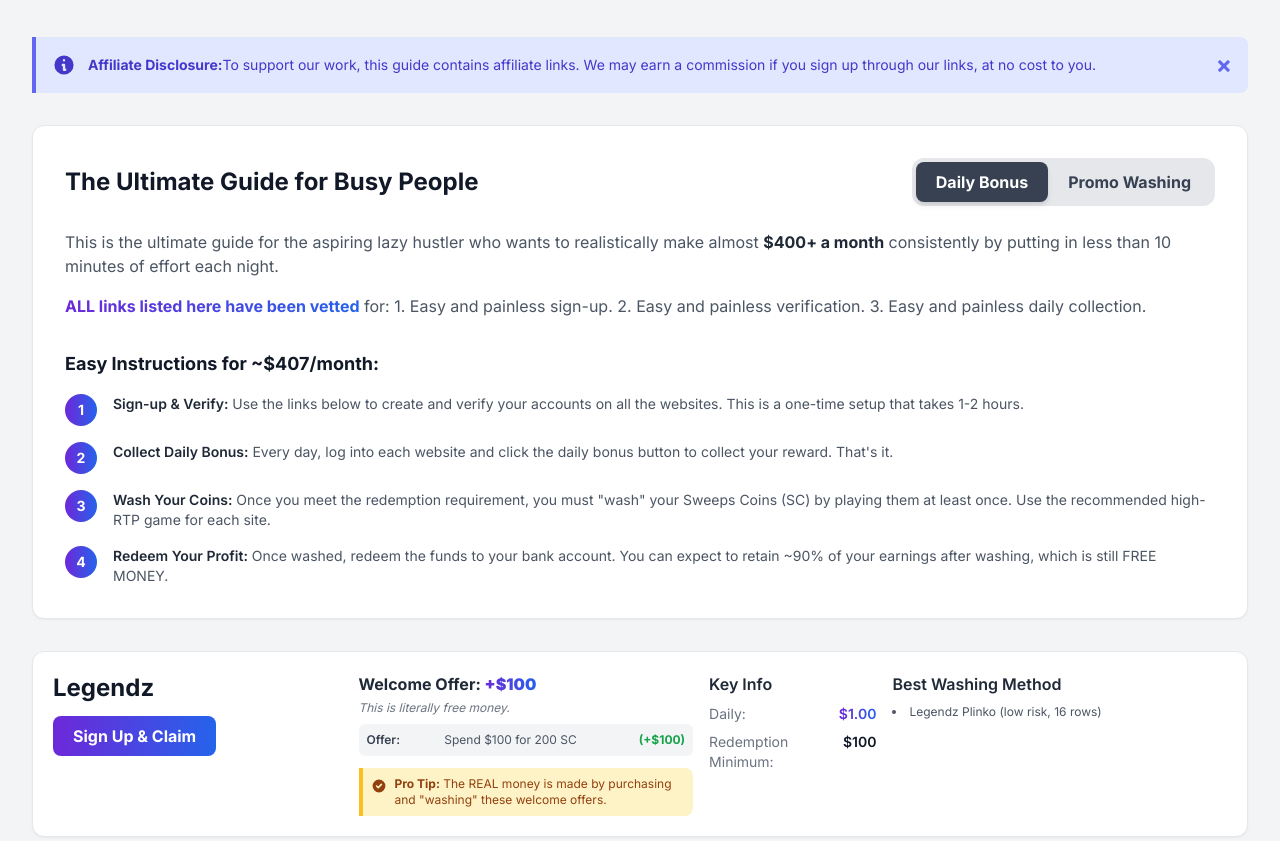
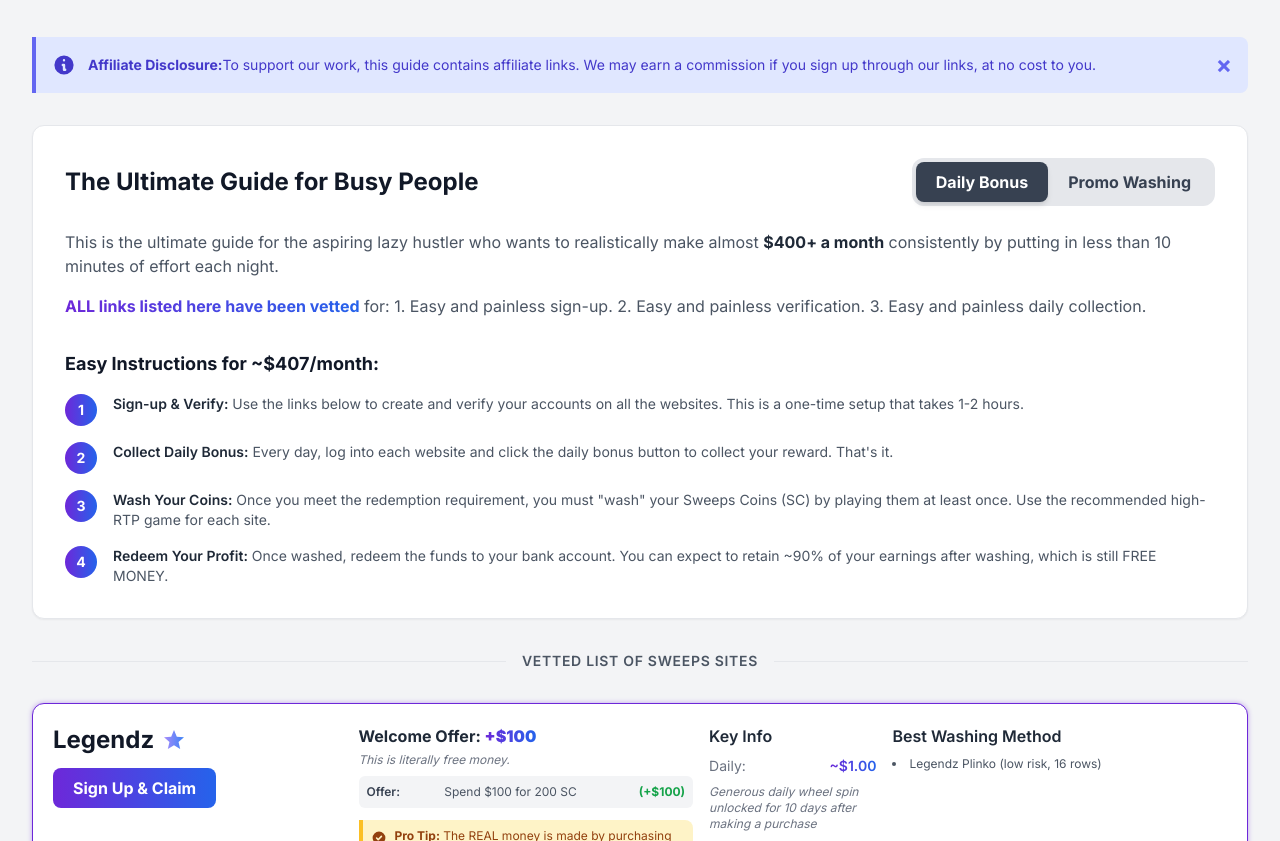
Before and after one commit to chubbypingoo/chubbypingoo.github.io, a plain HTML site: page index.html in a window 1280 px wide. Shown: the part 111-952 px from the top of the page. Drawn offline with nearby package versions, Linux system fonts and the light colour scheme.

Commit message:
Update index.html

```diff
--- a/index.html
+++ b/index.html
@@ -43,6 +43,16 @@
         @keyframes fadeIn {
             from { opacity: 0; transform: translateY(10px); }
             to { opacity: 1; transform: translateY(0); }
+        }
+        .glow-border {
+          border-width: 2px;
+          border-color: #6d28d9;
+          animation: glowing 2.5s infinite ease-in-out;
+        }
+        @keyframes glowing {
+            0% { box-shadow: 0 0 5px rgba(109, 40, 217, 0.4); }
+            50% { box-shadow: 0 0 20px rgba(37, 99, 235, 0.7); }
+            100% { box-shadow: 0 0 5px rgba(109, 40, 217, 0.4); }
         }
     </style>
 </head>
@@ -143,6 +153,15 @@
                 </div>
             </div>
 
+            <div class="relative my-8">
+              <div class="absolute inset-0 flex items-center" aria-hidden="true">
+                <div class="w-full border-t border-gray-200"></div>
+              </div>
+              <div class="relative flex justify-center">
+                <span class="bg-gray-100 px-4 text-sm font-semibold text-gray-600 uppercase tracking-wider">Vetted List of Sweeps Sites</span>
+              </div>
+            </div>
+
             <div class="space-y-4" id="casino-list-container">
                 <!-- Casino rows will be injected here by JavaScript -->
             </div>
@@ -159,6 +178,11 @@
                 <p class="mb-4">To support this guide, we may earn a commission if you sign up using our affiliate links, at no extra cost to you. We only recommend sites we have personally vetted.</p>
                 <p class="font-bold mb-2 text-gray-600">Disclaimer & Responsible Gaming</p>
                 <p>This guide is for informational and entertainment purposes only and is not financial advice. All earnings are estimates and not guaranteed. Sweeps casinos involve risk. Please play responsibly and within your means. If you have a gambling problem, please seek help by calling 1-800-GAMBLER. You must be of legal age (21+ in most areas) to participate.</p>
+                <div class="mt-6">
+                    <a href="disclaimer.html" class="inline-block bg-white text-gray-700 font-semibold py-3 px-6 rounded-lg border border-gray-300 hover:bg-gray-100 transition-colors shadow-sm">
+                        Read Full Disclaimer
+                    </a>
+                </div>
             </div>
         </footer>
 
@@ -167,7 +191,7 @@
     <script>
         // --- DATA ---
         const casinos = [
-            { name: "Legendz", link: "https://tracker.gemified.io/r/8gAMYu7DruEN/68cc30a42c36d1428856200f", daily: "$1.00", minRedeem: "$100", washGames: ["Legendz Plinko (low risk, 16 rows)"], welcome: { totalProfit: "100", description: "This is literally free money.", steps: [{ id: 1, cost: "$100", value: "200 SC", profit: "100" }] } },
+            { name: "Legendz", link: "https://tracker.gemified.io/r/8gAMYu7DruEN/68cc30a42c36d1428856200f", daily: "~$1.00", dailyNote: "Generous daily wheel spin unlocked for 10 days after making a purchase", minRedeem: "$100", washGames: ["Legendz Plinko (low risk, 16 rows)"], welcome: { totalProfit: "100", description: "This is literally free money.", steps: [{ id: 1, cost: "$100", value: "200 SC", profit: "100" }] } },
             { name: "Jackpota", link: "https://www.jackpota.com/?r=188778916", daily: "$0.35", minRedeem: "$75", washGames: ["UPlinko (low risk, 16 rows)"], welcome: { totalProfit: "71", description: "Easy money, do not skip this 4-part bonus.", steps: [ { id: 1, cost: "$10", value: "25 SC", profit: "15" }, { id: 2, cost: "$20", value: "40 SC", profit: "20" }, { id: 3, cost: "$75", value: "100 SC", profit: "25" }, { id: 4, cost: "$45", value: "56 SC", profit: "11" } ] } },
             { name: "McLuck", link: "https://tracker.gemified.io/r/8gAMYu7DruEN/68cc30972c36d14288561fcd", daily: "$0.30", minRedeem: "$75", washGames: ["Gravity Blackjack (99.46% RTP)", "Gravity Plinko (low risk)", "Gravity Roulette (Red+Odd)"], welcome: { totalProfit: "60", description: "Easy money, do not skip this 3-part bonus.", steps: [ { id: 1, cost: "$10", value: "25 SC", profit: "15" }, { id: 2, cost: "$20", value: "40 SC", profit: "20" }, { id: 3, cost: "$75", value: "100 SC", profit: "25" } ] } },
             { name: "PlayFame", link: "https://tracker.gemified.io/r/8gAMYu7DruEN/68cc30a22c36d14288561ff9", daily: "$0.30", minRedeem: "$75", washGames: ["Gravity Blackjack (99.46% RTP)", "Gravity Plinko (low risk)", "Gravity Roulette (Red+Odd)"], welcome: { totalProfit: "60", description: "Easy money, do not skip this 3-part bonus.", steps: [ { id: 1, cost: "$10", value: "25 SC", profit: "15" }, { id: 2, cost: "$20", value: "40 SC", profit: "20" }, { id: 3, cost: "$75", value: "100 SC", profit: "25" } ] } },
@@ -182,7 +206,7 @@
             { name: "Luckyhands", link: "https://luckyhands.com/sign-up?code=969a5492-2ebd-42a2-b713-cb4e9476e9c1", daily: "$0.30", minRedeem: "$50", washGames: ["Plinko (low risk, 16 rows)", "Epic Joker (97% RTP)"], welcome: { totalProfit: "5", description: "Smaller, but still profitable.", steps: [{ id: 1, cost: "$15", value: "20 SC", profit: "5" }] } },
             { name: "Stake.us", link: "http://stake.us/?c=cwdlJNCB", daily: "$1.00", minRedeem: "$45", washGames: ["N/A - Instantly withdrawable!"], welcome: null },
             { name: "Chumba", link: "https://login.chumbacasino.com/register", daily: "$1.00", minRedeem: "$100", washGames: ["Blackjack (Basic Strategy)", "Starspell (96.17% RTP)"], welcome: { totalProfit: "20", description: "A classic and reliable offer.", steps: [{ id: 1, cost: "$10", value: "30 SC", profit: "20" }] } },
-            { name: "SpinPals", link: "https://www.spinpals.com/?referralcode=e94d9b6c-2e8d-4an-9023-01d288c50c63", daily: "$0.50", minRedeem: "$100", washGames: ["Plinko Dare 2 Win", "Speed Crash (1.1x setting)"], welcome: { totalProfit: "15", description: "Includes a wheel spin.", steps: [{ id: 1, cost: "$10", value: "25 SC", profit: "15" }] } },
+            { name: "SpinPals", link: "https://www.spinpals.com/?referralcode=e94d9b6c-2e8d-49ae-9023-01d288c50c63", daily: "$0.50", minRedeem: "$100", washGames: ["Plinko Dare 2 Win", "Speed Crash (1.1x setting)"], welcome: { totalProfit: "15", description: "Includes a wheel spin.", steps: [{ id: 1, cost: "$10", value: "25 SC", profit: "15" }] } },
             { name: "Global Poker", link: "https://play.globalpoker.com/", daily: "$0.50", minRedeem: "$100", washGames: ["Blackjack (Basic Strategy)"], welcome: null },
             { name: "Moozi", link: "https://moozi.com/signup?referral_code=4460521292", daily: "$0.30", minRedeem: "$100", washGames: ["Adrenaline Rush XCrash (1.1x)"], welcome: null },
         ];
@@ -199,8 +223,25 @@
         }
 
         const createCasinoRow = (casino, index) => {
+            const featuredCasinos = ["Legendz", "McLuck", "PlayFame", "SpinBlitz", "Jackpota"];
+            const isFeatured = featuredCasinos.includes(casino.name);
             let welcomeBonusHTML = '';
             let proTipHTML = '';
+            let badgeHTML = '';
+
+            if(isFeatured) {
+                badgeHTML = `
+                    <svg class="w-6 h-6" viewBox="0 0 24 24" fill="none" xmlns="http://www.w3.org/2000/svg">
+                        <defs>
+                            <linearGradient id="grad1" x1="0%" y1="0%" x2="100%" y2="0%">
+                            <stop offset="0%" style="stop-color:#A78BFA;stop-opacity:1" />
+                            <stop offset="100%" style="stop-color:#3B82F6;stop-opacity:1" />
+                            </linearGradient>
+                        </defs>
+                        <path d="M12 17.27L18.18 21l-1.64-7.03L22 9.24l-7.19-.61L12 2 9.19 8.63 2 9.24l5.46 4.73L5.82 21 12 17.27z" fill="url(#grad1)"/>
+                    </svg>
+                `;
+            }
 
             if (casino.welcome) {
                 if (index === 0) { // Only add pro tip to the first item
@@ -239,13 +280,16 @@
             const washGamesHTML = casino.washGames.map(game => `<li class="text-gray-600">${game}</li>`).join('');
 
             return `
-                <div class="bg-white rounded-xl p-5 border border-gray-200 shadow-sm">
+                <div class="bg-white rounded-xl p-5 border shadow-sm ${isFeatured ? 'glow-border' : 'border-gray-200'}">
                     <div class="flex flex-col lg:flex-row lg:items-start gap-4">
                         <!-- Left Side: Name & CTA (Most Important) -->
                         <div class="w-full lg:w-1/4 flex flex-col items-start space-y-3">
-                            <a href="${casino.link}" target="_blank" rel="noopener noreferrer" class="hover:underline">
-                                <h3 class="text-2xl font-bold text-gray-900">${casino.name}</h3>
-                            </a>
+                            <div class="flex items-center gap-2">
+                                <a href="${casino.link}" target="_blank" rel="noopener noreferrer" class="hover:underline">
+                                    <h3 class="text-2xl font-bold text-gray-900">${casino.name}</h3>
+                                </a>
+                                ${badgeHTML}
+                            </div>
                              <a href="${casino.link}" target="_blank" rel="noopener noreferrer" class="cta-button w-full sm:w-auto gradient-bg text-white font-bold py-2 px-5 rounded-lg text-center block">
                                 Sign Up & Claim
                             </a>
@@ -261,7 +305,8 @@
                                         <span class="text-gray-500">Daily:</span>
                                         <span class="font-semibold gradient-text">${casino.daily}</span>
                                     </div>
-                                    <div class="flex justify-between">
+                                    ${casino.dailyNote ? `<div class="text-xs text-gray-500 italic">${casino.dailyNote}</div>` : ''}
+                                    <div class="flex justify-between pt-1">
                                         <span class="text-gray-500">Redemption Minimum:</span>
                                         <span class="font-semibold text-gray-900">${casino.minRedeem}</span>
                                     </div>
@@ -280,7 +325,7 @@
         };
 
         const renderTotals = () => {
-            const dailyTotal = casinos.reduce((acc, c) => acc + parseFloat(c.daily.replace('$', '')), 0);
+            const dailyTotal = casinos.reduce((acc, c) => acc + parseFloat(c.daily.replace('~', '').replace('$', '')), 0);
             const monthlyTotal = dailyTotal * 31;
             const yearlyTotal = monthlyTotal * 12;
             const welcomeTotal = casinos.filter(c => c.welcome).reduce((acc, c) => acc + parseFloat(c.welcome.totalProfit), 0);
@@ -333,23 +378,17 @@
             const guideTitle = document.getElementById('guide-title');
 
             function setActiveGuide(guideName) {
-                if (guideName === 'daily') {
-                    guideTitle.textContent = 'The Ultimate Guide for Busy People';
-                    dailyBtn.classList.add('guide-toggle-active');
-                    dailyBtn.classList.remove('text-gray-700');
-                    washingBtn.classList.remove('guide-toggle-active');
-                    washingBtn.classList.add('text-gray-700');
-                    dailyContent.classList.remove('hidden');
-                    washingContent.classList.add('hidden');
-                } else {
-                    guideTitle.textContent = 'Your Simple Guide to Promo Washing';
-                    washingBtn.classList.add('guide-toggle-active');
-                    washingBtn.classList.remove('text-gray-700');
-                    dailyBtn.classList.remove('guide-toggle-active');
-                    dailyBtn.classList.add('text-gray-700');
-                    washingContent.classList.remove('hidden');
-                    dailyContent.classList.add('hidden');
-                }
+                const isDaily = guideName === 'daily';
+
+                guideTitle.textContent = isDaily ? 'The Ultimate Guide for Busy People' : 'Your Simple Guide to Promo Washing';
+
+                dailyBtn.classList.toggle('guide-toggle-active', isDaily);
+                dailyBtn.classList.toggle('text-gray-700', !isDaily);
+                washingBtn.classList.toggle('guide-toggle-active', !isDaily);
+                washingBtn.classList.toggle('text-gray-700', isDaily);
+
+                dailyContent.classList.toggle('hidden', !isDaily);
+                washingContent.classList.toggle('hidden', isDaily);
             }
 
             dailyBtn.addEventListener('click', () => setActiveGuide('daily'));
```
